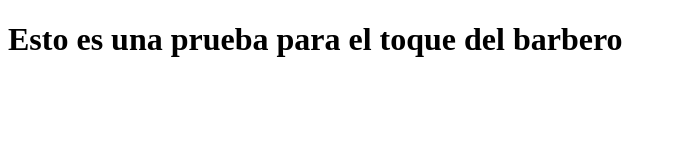
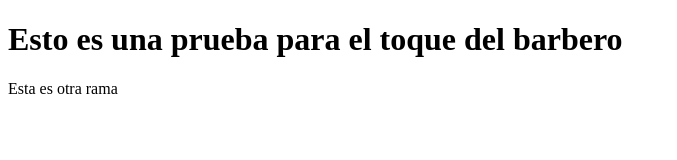
Before and after one commit to elToqueDelBarbero/homePage, a website: page index.html in a window 1280 px wide. Shown: the whole page, without its empty margins (0-677 px from the left). Drawn offline with Linux system fonts and the light colour scheme.

Commit message:
PRUEBA DE RAMA
Estamos probando como cambia el código con las ramas

```diff
--- a/index.html
+++ b/index.html
@@ -6,5 +6,6 @@
   </head>
   <body>
     <h1>Esto es una prueba para el toque del barbero</h1>
+    <p>Esta es otra rama</p>
   </body>
 </html>
```
